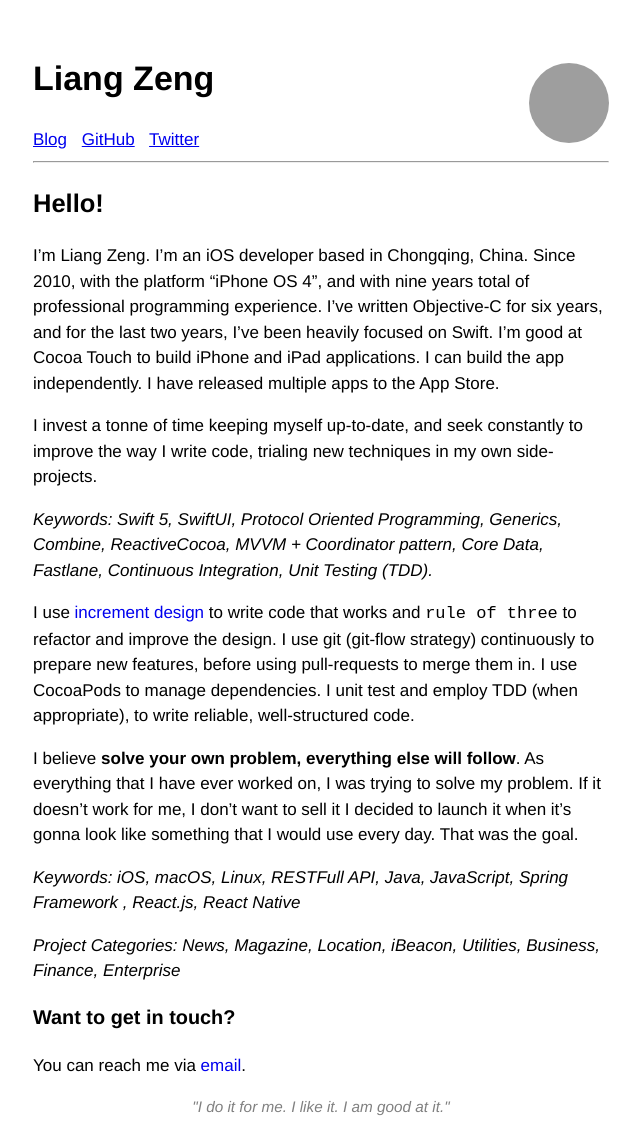
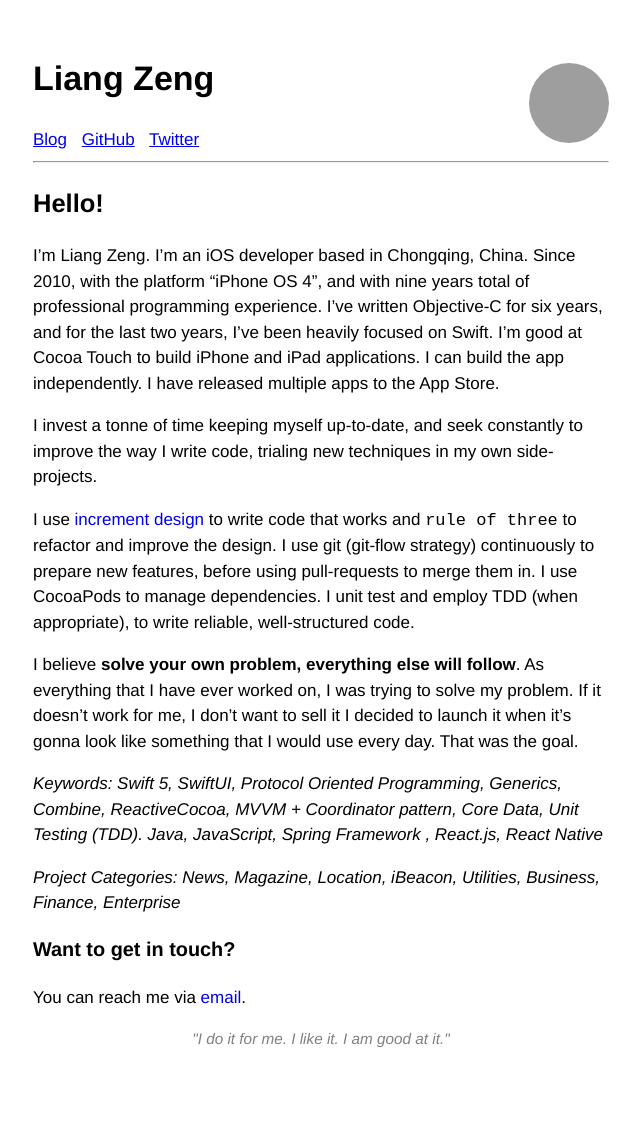
Before and after one commit to objczl/objczl.com, a Jekyll site: the page built from index.md, in a window 1280 px wide, cut to the strip 0-1127 px from the top of the page. Shown: the whole strip, without its empty margins (319-959 px from the left). Built offline with Jekyll 4.4.1, drawn with Linux system fonts in a browser that asks for light colours; after the commit the page ends 1059 px from its top, so only the background shows below that; grey boxes are pictures that could not be loaded.

Commit message:
Edit about

```diff
--- a/index.md
+++ b/index.md
@@ -14,10 +14,6 @@ released multiple apps to the App Store.
 I invest a tonne of time keeping myself up-to-date, and seek constantly to
 improve the way I write code, trialing new techniques in my own side-projects.
 
-*Keywords: Swift 5, SwiftUI, Protocol Oriented Programming, Generics, Combine,
-ReactiveCocoa, MVVM + Coordinator pattern, Core Data, Fastlane, Continuous
-Integration, Unit Testing (TDD).*
-
 I use [increment design](https://www.jamesshore.com/Agile-Book/incremental_design.html)
 to write code that works and `rule of three` to refactor and improve the design. I
 use git (git-flow strategy) continuously to prepare new features, before using
@@ -29,11 +25,12 @@ that I have ever worked on, I was trying to solve my problem.  If it doesn’t
 work for me, I don’t want to sell it I decided to launch it when it’s gonna look
 like something that I would use every day. That was the goal.
 
-*Keywords: iOS, macOS, Linux, RESTFull API, Java, JavaScript, Spring Framework
-, React.js, React Native*
+*Keywords: Swift 5, SwiftUI, Protocol Oriented Programming, Generics, Combine,
+ReactiveCocoa, MVVM + Coordinator pattern, Core Data, Unit Testing (TDD). Java,
+JavaScript, Spring Framework , React.js, React Native*
 
-*Project Categories: News, Magazine, Location, iBeacon, Utilities, Business, Finance,
-Enterprise*
+*Project Categories: News, Magazine, Location, iBeacon, Utilities, Business,
+Finance, Enterprise*
 
 ### Want to get in touch?
 
```
Also changed, not shown: zh-cn/index.md (+2 -2 lines).
